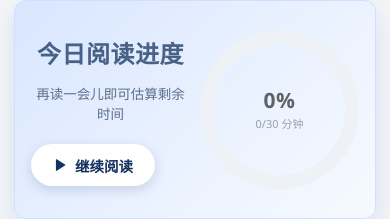
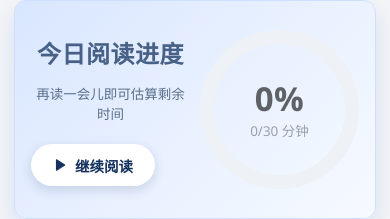
Before and after one commit to S1nguLArityyyy/dsh-reader-mobile, a React (Vite) app: page / in a window 390 px wide. Shown: the part 203-422 px from the top of the page. Built offline with nearby package versions, Linux system fonts and the light colour scheme; what @capacitor/core would draw is missing.

Commit message:
v0.4.5：圆环内文字随环放大（7% 用 33px 加粗、2/30 分钟用 13.5px），原字号是按 96px 小环配的

```diff
--- a/package.json
+++ b/package.json
@@ -1,7 +1,7 @@
 {
   "name": "dsh-reader-mobile",
   "productName": "Dsh Reader",
-  "version": "0.4.4",
+  "version": "0.4.5",
   "private": true,
   "description": "Dsh Reader 手机端（安卓 APK，Capacitor）",
   "type": "module",
--- a/src/styles/app.css
+++ b/src/styles/app.css
@@ -2817,12 +2817,14 @@
     height: 100%;
   }
 
+  /* 圆环从 96px 放大到 168px 后，环里的字也要跟着放大（原字号是按 96px 的小环配的） */
   .today-goal .ring-value {
-    font-size: 21px;
+    font-size: 33px;
+    font-weight: 700;
   }
 
   .today-goal .ring-sub {
-    font-size: 11px;
+    font-size: 13.5px;
   }
 
   /* ---------- 书架：一行两三本 ---------- */
```
Also changed, not shown: 2 other files (tests, documents, lock files or other folders).
